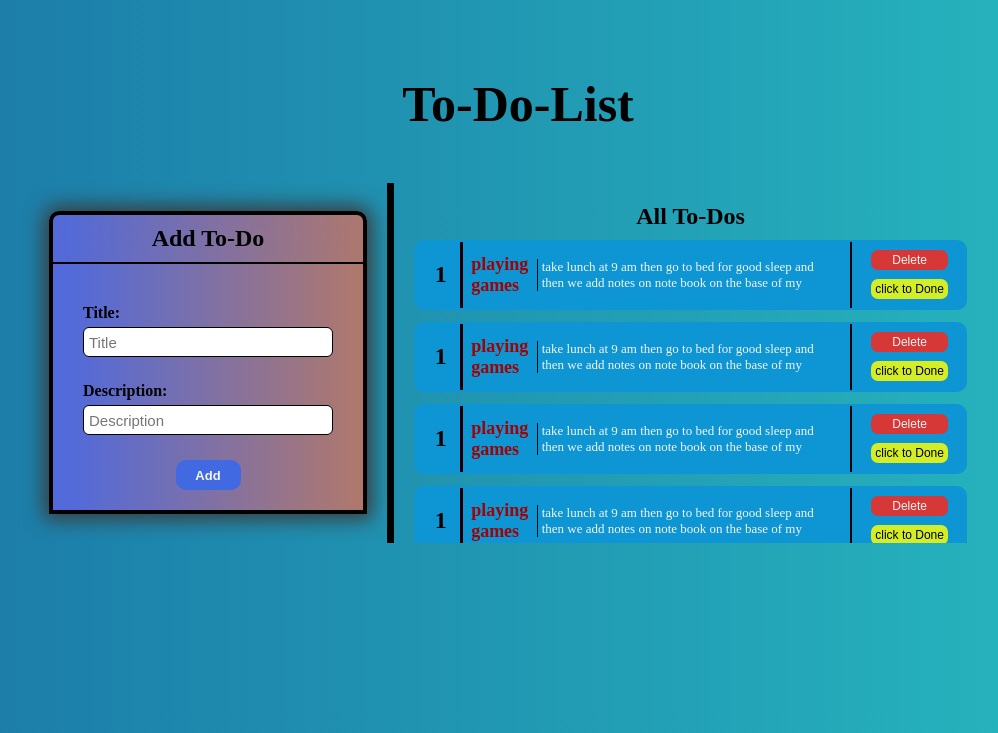
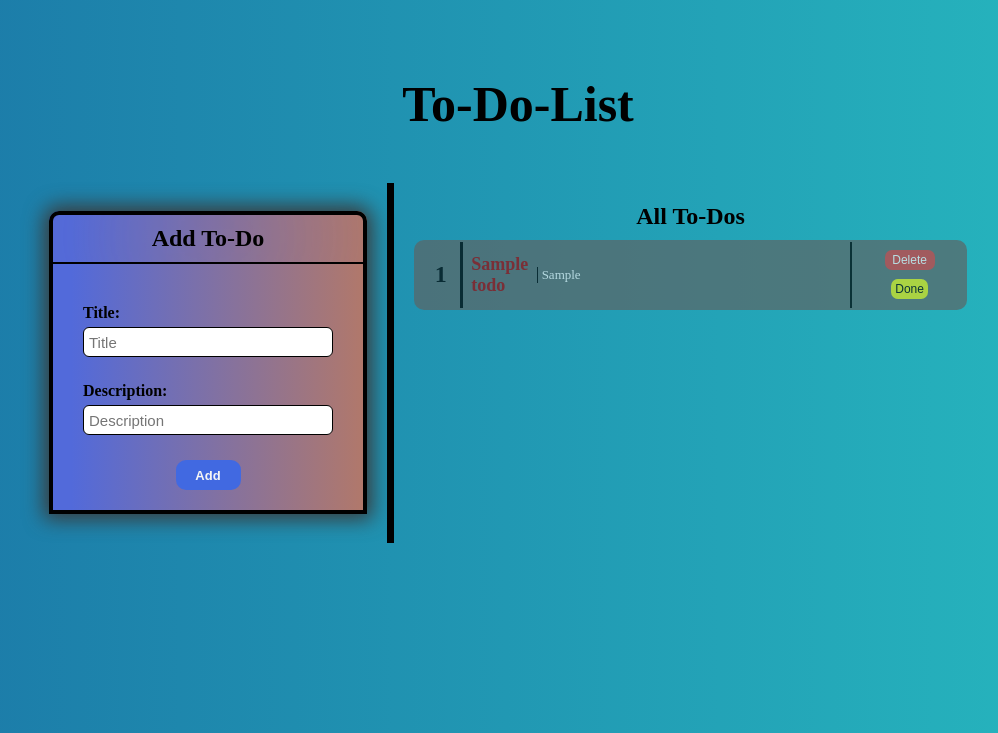
Before and after one commit to abdulrahman1919/ToDo-List, a Django app: page / in a window 1280 px wide. Shown: the part 298-1031 px from the top of the page, without its empty margins (122-1120 px from the left). Run offline with Django 5.2, Linux system fonts and the light colour scheme; tables that the repository leaves empty hold one stand-in row (values such as "Sample post").

Commit message:
add backend to show,del and done todos

```diff
--- a/static/stylesheets/style.css
+++ b/static/stylesheets/style.css
@@ -187,17 +187,16 @@ form button:hover {
 
 .discdiv {
     padding: 4px 2px 4px 0px;
-    height: 100%;
     width: 60%;
     color: whitesmoke;
     display: flex;
-    justify-content: center;
     align-items: center;
     height: auto;
 }
 
 .discdiv p {
     border-left: 1px solid black;
+    text-align: left;
     padding-left: 4px;
     font-size: 13px;
 }
@@ -212,7 +211,7 @@ form button:hover {
     padding-left: 5px;
 }
 
-.btns form {
+.btns div {
     display: flex;
     justify-content: space-evenly;
     align-items: center;
@@ -220,7 +219,7 @@ form button:hover {
     height: 100%;
 }
 
-.btns form button {
+.btns div button {
     outline: none;
     border: none;
     height: 20px;
@@ -234,6 +233,7 @@ form button:hover {
 
 #delbtn {
     background-color: rgb(214, 56, 56);
+    width: 50px;
 }
 
 #delbtn:hover {
--- a/templates/index.html
+++ b/templates/index.html
@@ -8,7 +8,6 @@
     <title>Document</title>
     <link rel="stylesheet" href="{% static '/stylesheets/style.css'%}">
 </head>
-
 <body>
     <span>To-Do-List</span>
     <div class="superdiv">
@@ -30,177 +29,59 @@
         <div class="todolist">
             <h2>All To-Dos</h2>
             <div class="todoitems">
-                <div class="todoitem">
-                    <h2>1</h2>
+                {% if  todos|length == 0%}
+                <div class='emptydiv'>
+                    empty
+                </div>
+                {% else %}
+                {% for todo in  todos%}
+                {% if todo.status == 'Done' %}
+                <div class="todoitem" style='background-color: #5d6565; opacity:.7'>
+                    <h2>{{forloop.counter}}</h2>
                     <div class="todoname">
-                        playing games
+                        {{todo.title.capitalize}}
                     </div>
                     <div class="discdiv">
-                        <p>take lunch at 9 am then go to bed for good sleep and then we add notes on note book on the
-                            base of my</p>
+                        <p>{{todo.discript.capitalize}}</p>
                     </div>
-
                     <div class="btns">
-                        <form action="">
-                            <button id="delbtn">Delete</button>
-                            <button id="donebtn">click to Done</button>
-                        </form>
+                        <div class='actbtns'>
+                            <form action='deltodo' method='POST'>
+                                {% csrf_token %}
+                                <button id="delbtn" name='{{todo.id}}'>Delete</button>
+                            </form>
+                            <form action='statuschange' method='POST'>
+                                {% csrf_token %}
+                                <button id="donebtn" name='{{todo.id}}' disabled>Done</button>
+                            </form>
+                        </div>
                     </div>
                 </div>
+                {% else %}
                 <div class="todoitem">
-                    <h2>1</h2>
+                    <h2>{{forloop.counter}}</h2>
                     <div class="todoname">
-                        playing games
+                        {{todo.title.capitalize}}
                     </div>
                     <div class="discdiv">
-                        <p>take lunch at 9 am then go to bed for good sleep and then we add notes on note book on the
-                            base of my</p>
+                        <p>{{todo.discript.capitalize}}</p>
                     </div>
-
                     <div class="btns">
-                        <form action="">
-                            <button id="delbtn">Delete</button>
-                            <button id="donebtn">click to Done</button>
-                        </form>
+                        <div class='actbtns'>
+                            <form action='deltodo' method='POST'>
+                                {% csrf_token %}
+                                <button id="delbtn" name='{{todo.id}}'>Delete</button>
+                            </form>
+                            <form action='statuschange' method='POST'>
+                                {% csrf_token %}
+                                <button id="donebtn" name='{{todo.id}}'>click to Done</button>
+                            </form>
+                        </div>
                     </div>
                 </div>
-                <div class="todoitem">
-                    <h2>1</h2>
-                    <div class="todoname">
-                        playing games
-                    </div>
-                    <div class="discdiv">
-                        <p>take lunch at 9 am then go to bed for good sleep and then we add notes on note book on the
-                            base of my</p>
-                    </div>
-
-                    <div class="btns">
-                        <form action="">
-                            <button id="delbtn">Delete</button>
-                            <button id="donebtn">click to Done</button>
-                        </form>
-                    </div>
-                </div>
-                <div class="todoitem">
-                    <h2>1</h2>
-                    <div class="todoname">
-                        playing games
-                    </div>
-                    <div class="discdiv">
-                        <p>take lunch at 9 am then go to bed for good sleep and then we add notes on note book on the
-                            base of my</p>
-                    </div>
-
-                    <div class="btns">
-                        <form action="">
-                            <button id="delbtn">Delete</button>
-                            <button id="donebtn">click to Done</button>
-                        </form>
-                    </div>
-                </div>
-                <div class="todoitem">
-                    <h2>1</h2>
-                    <div class="todoname">
-                        playing games
-                    </div>
-                    <div class="discdiv">
-                        <p>take lunch at 9 am then go to bed for good sleep and then we add notes on note book on the
-                            base of my</p>
-                    </div>
-
-                    <div class="btns">
-                        <form action="">
-                            <button id="delbtn">Delete</button>
-                            <button id="donebtn">click to Done</button>
-                        </form>
-                    </div>
-                </div>
-                <div class="todoitem">
-                    <h2>1</h2>
-                    <div class="todoname">
-                        playing games
-                    </div>
-                    <div class="discdiv">
-                        <p>take lunch at 9 am then go to bed for good sleep and then we add notes on note book on the
-                            base of my</p>
-                    </div>
-
-                    <div class="btns">
-                        <form action="">
-                            <button id="delbtn">Delete</button>
-                            <button id="donebtn">click to Done</button>
-                        </form>
-                    </div>
-                </div>
-                <div class="todoitem">
-                    <h2>1</h2>
-                    <div class="todoname">
-                        playing games
-                    </div>
-                    <div class="discdiv">
-                        <p>take lunch at 9 am then go to bed for good sleep and then we add notes on note book on the
-                            base of my</p>
-                    </div>
-
-                    <div class="btns">
-                        <form action="">
-                            <button id="delbtn">Delete</button>
-                            <button id="donebtn">click to Done</button>
-                        </form>
-                    </div>
-                </div>
-                <div class="todoitem">
-                    <h2>1</h2>
-                    <div class="todoname">
-                        playing games
-                    </div>
-                    <div class="discdiv">
-                        <p>take lunch at 9 am then go to bed for good sleep and then we add notes on note book on the
-                            base of my</p>
-                    </div>
-
-                    <div class="btns">
-                        <form action="">
-                            <button id="delbtn">Delete</button>
-                            <button id="donebtn">click to Done</button>
-                        </form>
-                    </div>
-                </div>
-
-                <div class="todoitem">
-                    <h2>1</h2>
-                    <div class="todoname">
-                        Lunch
-                    </div>
-                    <div class="discdiv">
-                        <p>take lunch at 9 am then go to bed for good sleep and then we add notes on note book on the
-                            base of my</p>
-                    </div>
-
-                    <div class="btns">
-                        <form action="">
-                            <button id="delbtn">Delete</button>
-                            <button id="donebtn">click to Done</button>
-                        </form>
-                    </div>
-                </div>
-                <div class="todoitem">
-                    <h2>1</h2>
-                    <div class="todoname">
-                        Lunch
-                    </div>
-                    <div class="discdiv">
-                        <p>take lunch at 9 am then go to bed for good sleep and then we add notes on note book on the
-                            base of my</p>
-                    </div>
-
-                    <div class="btns">
-                        <form action="">
-                            <button id="delbtn">Delete</button>
-                            <button id="donebtn">click to Done</button>
-                        </form>
-                    </div>
-                </div>
+                {% endif %}
+                {% endfor %}
+                {% endif %}
             </div>
         </div>
     </div>
--- a/todoapp/urls.py
+++ b/todoapp/urls.py
@@ -5,4 +5,6 @@ from todoapp import views
 urlpatterns = [
     path('', views.index,name='home'),
     path('addtodo', views.addtodo,name='addtodo'),
+    path('statuschange', views.statuschange,name='statuschange'),
+    path('deltodo', views.deltodo,name='deltodo'),
 ]
--- a/todoapp/views.py
+++ b/todoapp/views.py
@@ -10,5 +10,23 @@ def addtodo(request):
         todo=Todo(title=title,discript=disc,addtime=datetime.now())
         todo.save()
         return redirect('/')
+
+def statuschange(request):
+    if request.method=="POST":
+        id=list(request.POST.keys())[1]
+        obj=Todo.objects.get(id=id)
+        obj.status='Done'
+        obj.save()
+        print(obj.status)
+    return redirect('/')
+
+def deltodo(request):
+    if request.method=="POST":
+        id=list(request.POST.keys())[1]
+        obj=Todo.objects.get(id=id)
+        obj.delete()
+    return redirect('/')
+
 def index(request):
-    return render(request, 'index.html')
+    todos=Todo.objects.all()
+    return render(request, 'index.html',{'todos':todos})
--- a/todolist/urls.py
+++ b/todolist/urls.py
@@ -21,4 +21,6 @@ urlpatterns = [
     path('admin/', admin.site.urls),
     path('', include('todoapp.urls')),
     path('addtodo', include('todoapp.urls')),
+    path('statuschange', include('todoapp.urls')),
+    path('deltodo', include('todoapp.urls')),
 ]
```
Also changed, not shown: other parts of static/stylesheets/style.css (+32 -2 lines).
